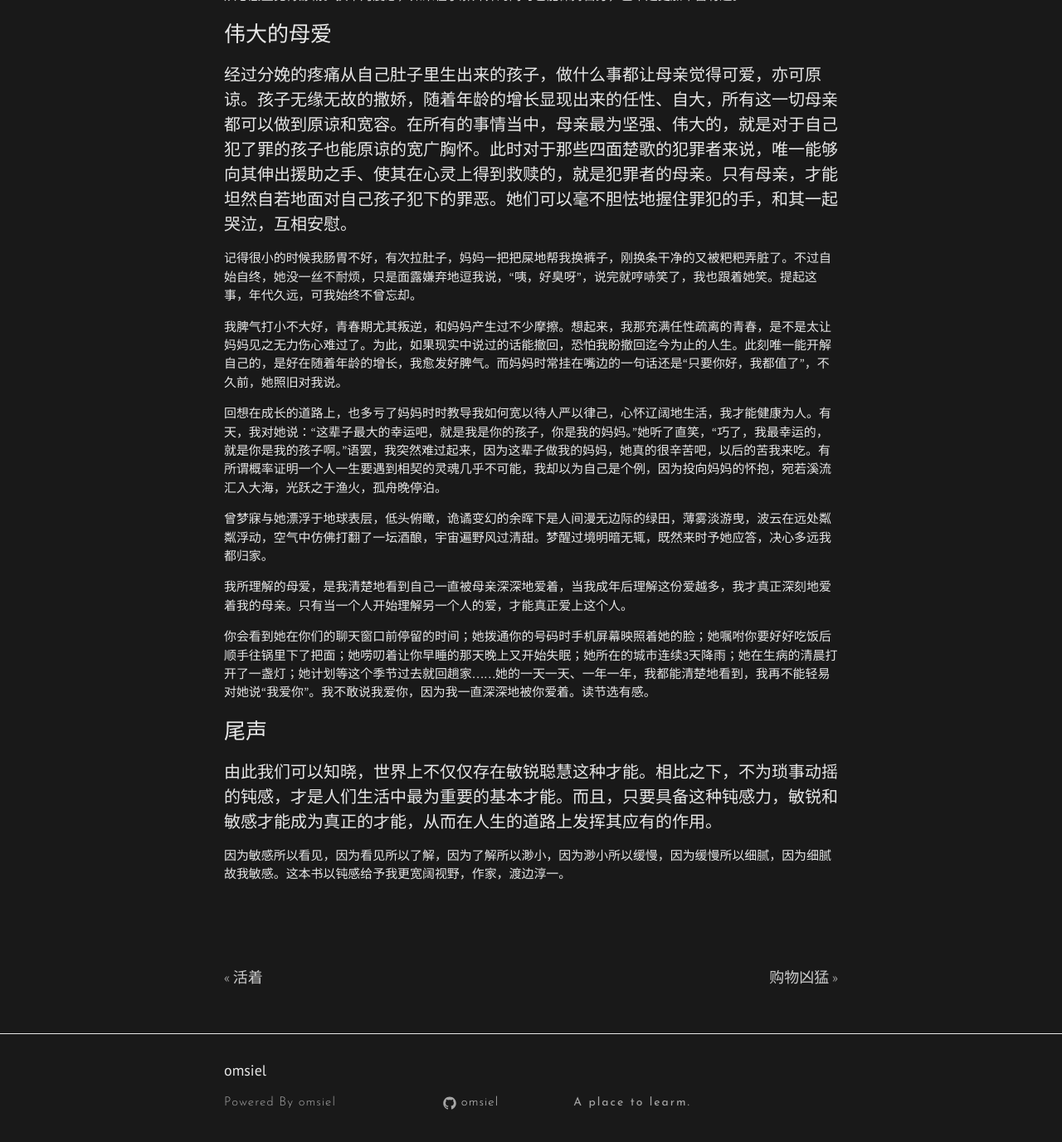
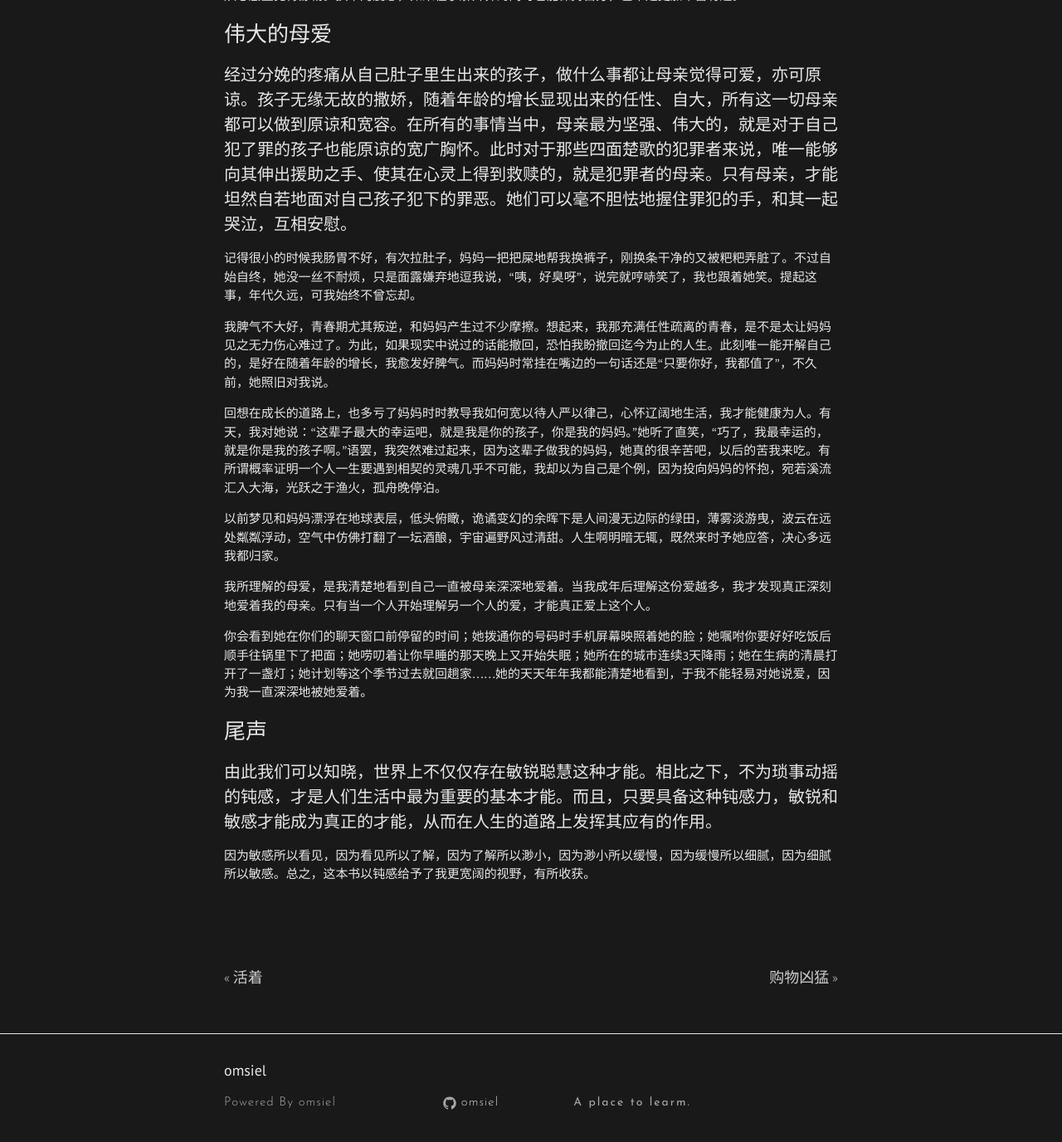
Before and after one commit to omsiel/omsiel.github.io, a Jekyll site: the page built from _posts/2019-05-21-钝感力.md, in a window 1280 px wide and 1400 px high, scrolled down 4592 px. Shown: the top 1376 px of the window at 83% size. Built offline with Jekyll 4.4.1, drawn with Linux system fonts in a browser that asks for light colours; nearby versions of some CDN libraries.

Commit message:
修改文章

```diff
--- a/_posts/2019-05-21-钝感力.md
+++ b/_posts/2019-05-21-钝感力.md
@@ -126,18 +126,18 @@ categories: note
 
 ##### 记得很小的时候我肠胃不好，有次拉肚子，妈妈一把把屎地帮我换裤子，刚换条干净的又被粑粑弄脏了。不过自始自终，她没一丝不耐烦，只是面露嫌弃地逗我说，“咦，好臭呀”，说完就哼哧笑了，我也跟着她笑。提起这事，年代久远，可我始终不曾忘却。
 
-##### 我脾气打小不大好，青春期尤其叛逆，和妈妈产生过不少摩擦。想起来，我那充满任性疏离的青春，是不是太让妈妈见之无力伤心难过了。为此，如果现实中说过的话能撤回，恐怕我盼撤回迄今为止的人生。此刻唯一能开解自己的，是好在随着年龄的增长，我愈发好脾气。而妈妈时常挂在嘴边的一句话还是“只要你好，我都值了”，不久前，她照旧对我说。
+##### 我脾气不大好，青春期尤其叛逆，和妈妈产生过不少摩擦。想起来，我那充满任性疏离的青春，是不是太让妈妈见之无力伤心难过了。为此，如果现实中说过的话能撤回，恐怕我盼撤回迄今为止的人生。此刻唯一能开解自己的，是好在随着年龄的增长，我愈发好脾气。而妈妈时常挂在嘴边的一句话还是“只要你好，我都值了”，不久前，她照旧对我说。
 
 ##### 回想在成长的道路上，也多亏了妈妈时时教导我如何宽以待人严以律己，心怀辽阔地生活，我才能健康为人。有天，我对她说：“这辈子最大的幸运吧，就是我是你的孩子，你是我的妈妈。”她听了直笑，“巧了，我最幸运的，就是你是我的孩子啊。”语罢，我突然难过起来，因为这辈子做我的妈妈，她真的很辛苦吧，以后的苦我来吃。有所谓概率证明一个人一生要遇到相契的灵魂几乎不可能，我却以为自己是个例，因为投向妈妈的怀抱，宛若溪流汇入大海，光跃之于渔火，孤舟晚停泊。
 
-##### 曾梦寐与她漂浮于地球表层，低头俯瞰，诡谲变幻的余晖下是人间漫无边际的绿田，薄雾淡游曳，波云在远处粼粼浮动，空气中仿佛打翻了一坛酒酿，宇宙遍野风过清甜。梦醒过境明暗无辄，既然来时予她应答，决心多远我都归家。
+##### 以前梦见和妈妈漂浮在地球表层，低头俯瞰，诡谲变幻的余晖下是人间漫无边际的绿田，薄雾淡游曳，波云在远处粼粼浮动，空气中仿佛打翻了一坛酒酿，宇宙遍野风过清甜。人生啊明暗无辄，既然来时予她应答，决心多远我都归家。
 
-##### 我所理解的母爱，是我清楚地看到自己一直被母亲深深地爱着，当我成年后理解这份爱越多，我才真正深刻地爱着我的母亲。只有当一个人开始理解另一个人的爱，才能真正爱上这个人。
+##### 我所理解的母爱，是我清楚地看到自己一直被母亲深深地爱着。当我成年后理解这份爱越多，我才发现真正深刻地爱着我的母亲。只有当一个人开始理解另一个人的爱，才能真正爱上这个人。
 
-##### 你会看到她在你们的聊天窗口前停留的时间；她拨通你的号码时手机屏幕映照着她的脸；她嘱咐你要好好吃饭后顺手往锅里下了把面；她唠叨着让你早睡的那天晚上又开始失眠；她所在的城市连续3天降雨；她在生病的清晨打开了一盏灯；她计划等这个季节过去就回趟家......她的一天一天、一年一年，我都能清楚地看到，我再不能轻易对她说“我爱你”。我不敢说我爱你，因为我一直深深地被你爱着。读节选有感。
+##### 你会看到她在你们的聊天窗口前停留的时间；她拨通你的号码时手机屏幕映照着她的脸；她嘱咐你要好好吃饭后顺手往锅里下了把面；她唠叨着让你早睡的那天晚上又开始失眠；她所在的城市连续3天降雨；她在生病的清晨打开了一盏灯；她计划等这个季节过去就回趟家......她的天天年年我都能清楚地看到，于我不能轻易对她说爱，因为我一直深深地被她爱着。
 
 ### 尾声
 
 #### 由此我们可以知晓，世界上不仅仅存在敏锐聪慧这种才能。相比之下，不为琐事动摇的钝感，才是人们生活中最为重要的基本才能。而且，只要具备这种钝感力，敏锐和敏感才能成为真正的才能，从而在人生的道路上发挥其应有的作用。
 
-##### 因为敏感所以看见，因为看见所以了解，因为了解所以渺小，因为渺小所以缓慢，因为缓慢所以细腻，因为细腻故我敏感。这本书以钝感给予我更宽阔视野，作家，渡边淳一。
+##### 因为敏感所以看见，因为看见所以了解，因为了解所以渺小，因为渺小所以缓慢，因为缓慢所以细腻，因为细腻所以敏感。总之，这本书以钝感给予了我更宽阔的视野，有所收获。
```
